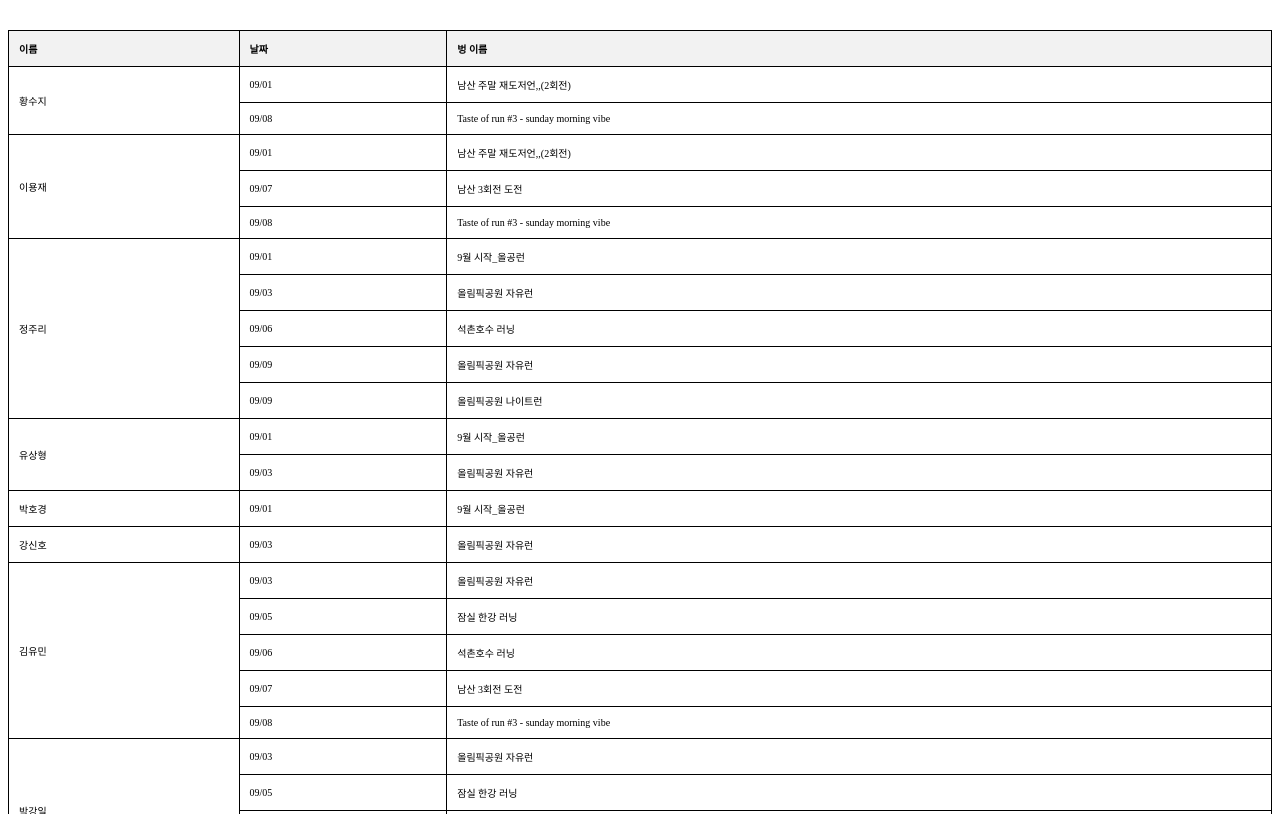
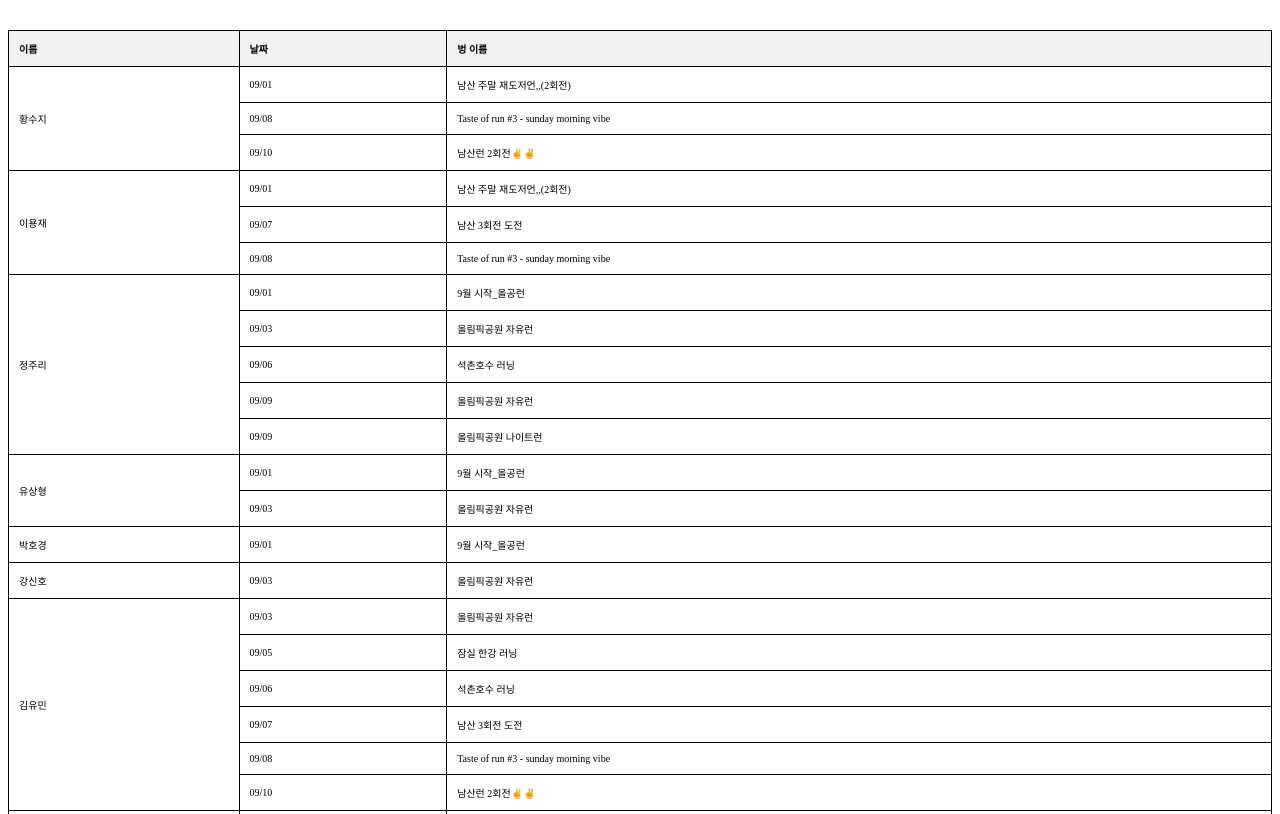
Before and after one commit to Daseul727/rnbl_ranking, a website built with webpack: page detail.html in a window 1280 px wide. Shown: the top 814 px of the page. Built offline with nearby package versions, Linux system fonts and the light colour scheme.

Commit message:
Update detail.html

```diff
--- a/detail.html
+++ b/detail.html
@@ -35,13 +35,17 @@
   <tbody>
   <!-- 첫 번째 사람 -->
   <tr>
-    <td rowspan="2">황수지</td>
+    <td rowspan="3">황수지</td>
     <td>09/01</td>
     <td>남산 주말 재도저언,,(2회전)</td>
   </tr>
   <tr>
     <td>09/08</td>
     <td>Taste of run #3 - sunday morning vibe</td>
+  </tr>
+   <tr>
+    <td>09/10</td>
+    <td>남산런 2회전✌️✌️</td>
   </tr>
 
   <tr>
@@ -103,7 +107,7 @@
   </tr>
 
   <tr>
-    <td rowspan="5">김유민</td>
+    <td rowspan="6">김유민</td>
     <td>09/03</td>
     <td>올림픽공원 자유런</td>
   </tr>
@@ -122,6 +126,10 @@
   <tr>
     <td>09/08</td>
     <td>Taste of run #3 - sunday morning vibe</td>
+  </tr>
+   <tr>
+    <td>09/10</td>
+    <td>남산런 2회전✌️✌️</td>
   </tr>
 
   <tr>
```
